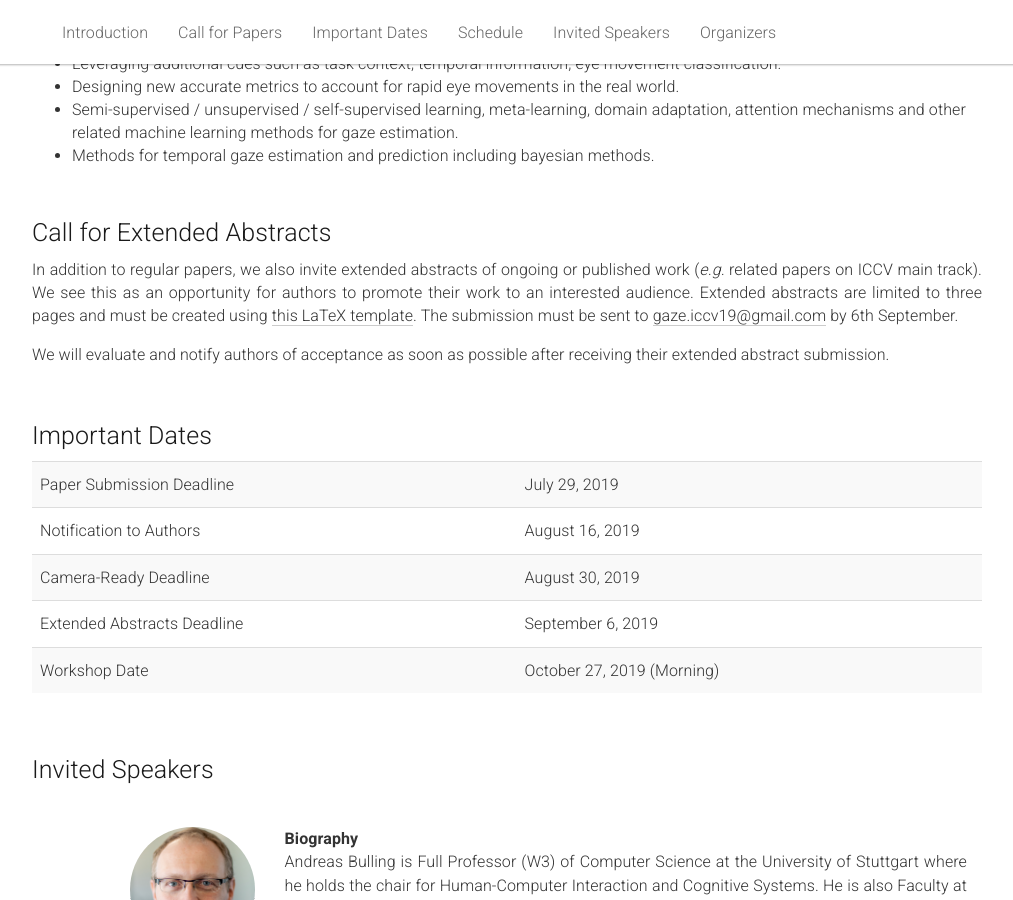
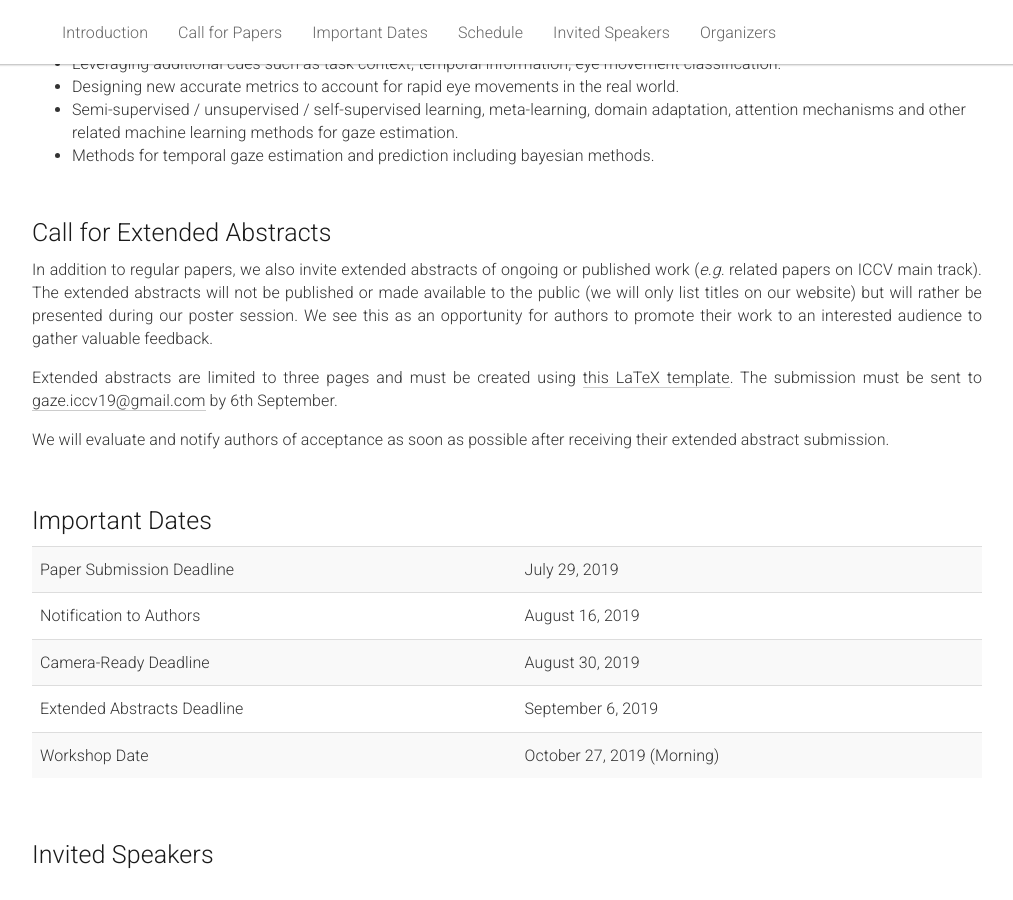
Before and after one commit to gazeworkshop/gazeworkshop.github.io, a Jekyll site: the page built from _pages/home.md, in a window 1280 px wide and 900 px high, scrolled down 1256 px. Shown: the whole window, without its empty margins (133-1146 px from the left). Built offline with Jekyll 4.4.1, drawn with Linux system fonts in a browser that asks for light colours.

Commit message:
Add description to call for EAs

```diff
--- a/_pages/home.md
+++ b/_pages/home.md
@@ -78,7 +78,9 @@
 <div class="row">
   <div class="col-xs-12">
     <p>
-      In addition to regular papers, we also invite extended abstracts of ongoing or published work (<i>e.g.</i> related papers on ICCV main track). We see this as an opportunity for authors to promote their work to an interested audience. Extended abstracts are limited to three pages and must be created using <a href="/static/GAZE 2019 Extended Abstract Template.zip" title="GAZE 2019 Extended Abstracts Template">this LaTeX template</a>. The submission must be sent to <a href="mailto:gaze.iccv19@gmail.com">gaze.iccv19@gmail.com</a> by 6th September.
+      In addition to regular papers, we also invite extended abstracts of ongoing or published work (<i>e.g.</i> related papers on ICCV main track). The extended abstracts will not be published or made available to the public (we will only list titles on our website) but will rather be presented during our poster session. We see this as an opportunity for authors to promote their work to an interested audience to gather valuable feedback.
+    </p>
+    <p>Extended abstracts are limited to three pages and must be created using <a href="/static/GAZE 2019 Extended Abstract Template.zip" title="GAZE 2019 Extended Abstracts Template">this LaTeX template</a>. The submission must be sent to <a href="mailto:gaze.iccv19@gmail.com">gaze.iccv19@gmail.com</a> by 6th September.
     </p>
     <p>
       We will evaluate and notify authors of acceptance as soon as possible after receiving their extended abstract submission.
```
